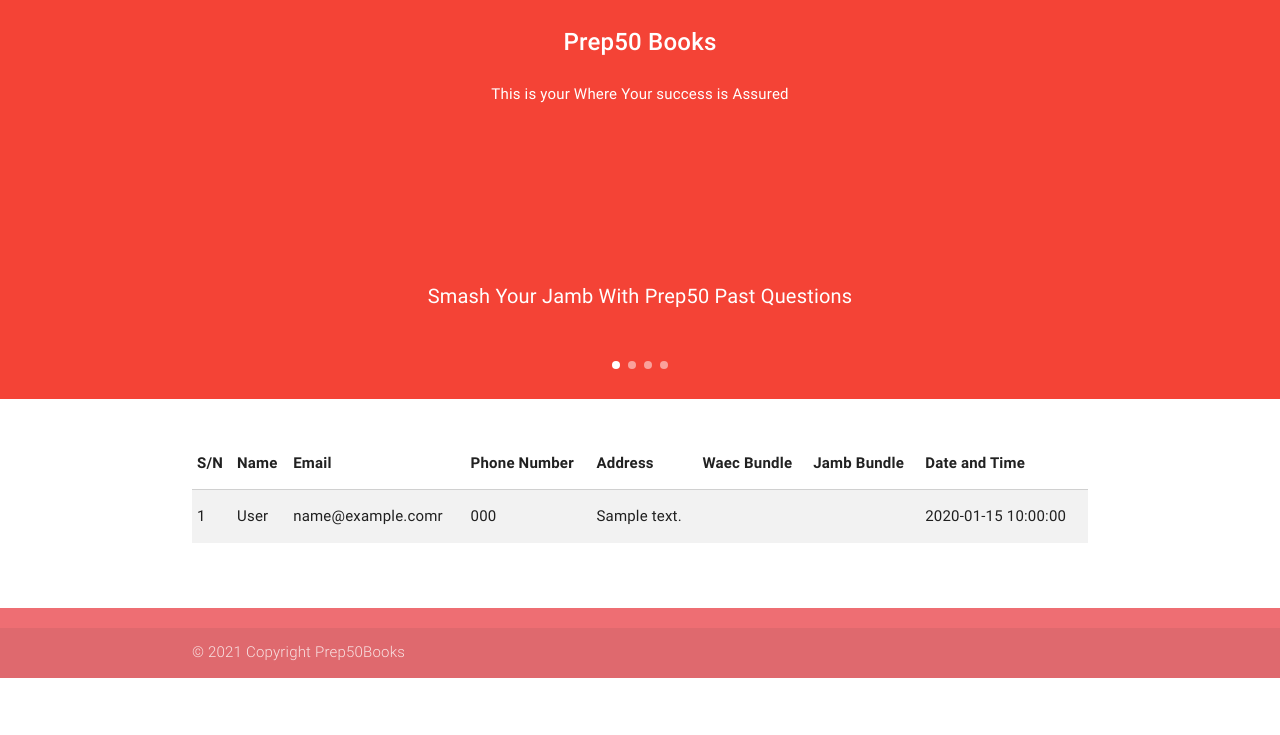
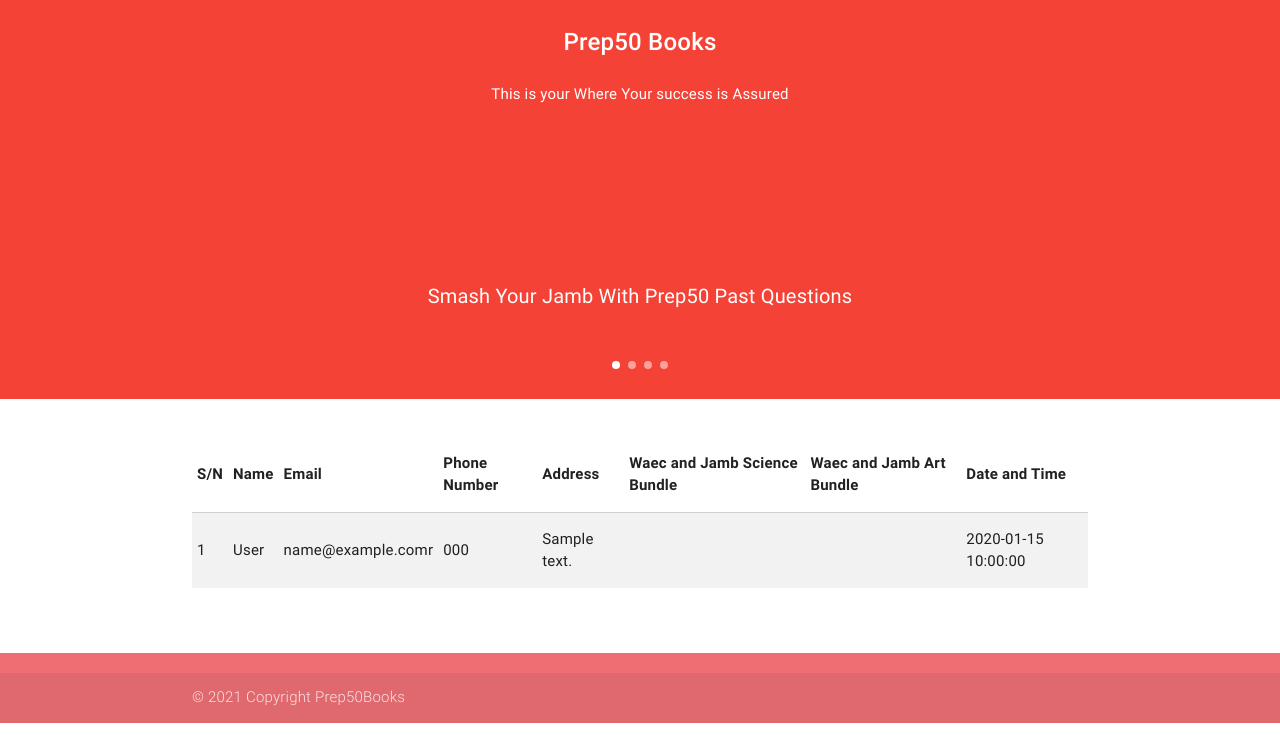
Before and after one commit to nwabuike/prep50Book_landing, a PHP site: page /userDisplay.php in a window 1280 px wide. Shown: the part 65-800 px from the top of the page. Run offline with PHP 8.4, Linux system fonts and the light colour scheme; tables that the repository leaves empty or names only in its code hold one stand-in row (values such as "Sample post"); data that the repository does not hold is empty; some libraries are stand-ins or nearby versions.

Commit message:
user display updated

```diff
--- a/userDisplay.php
+++ b/userDisplay.php
@@ -59,9 +59,9 @@ if (mysqli_num_rows($result) >
               <th data-field="email">Email</th>
               <th data-field="phone">Phone Number</th>
               <th data-field="address">Address</th>
-              <th data-field="waec">Waec Bundle</th>
-              <th data-field="jamb">Jamb Bundle</th>
-              <th data-field="jamb">Date and Time</th>
+              <th data-field="waec">Waec and Jamb Science Bundle</th>
+              <th data-field="jamb">Waec and Jamb Art Bundle</th>
+              <th data-field="date">Date and Time</th>
             </tr>
           </thead>
           <?php
```
